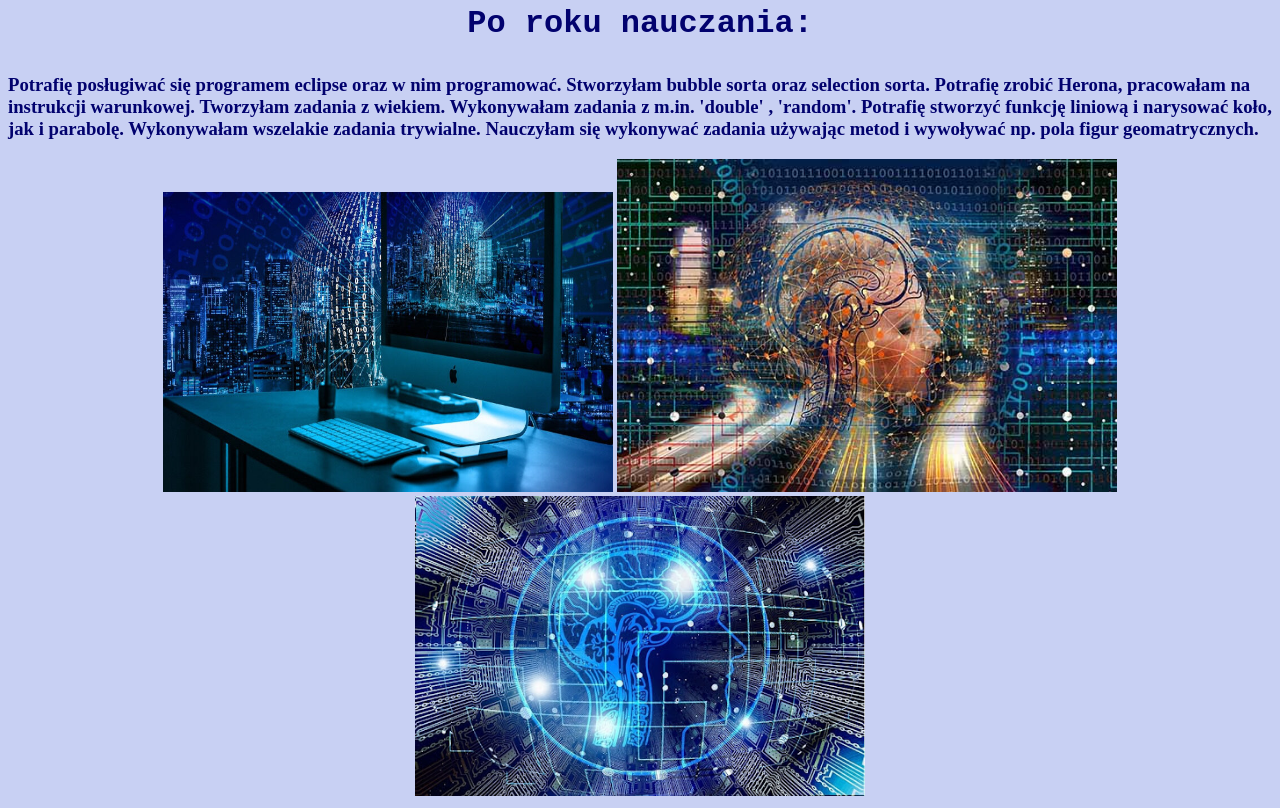
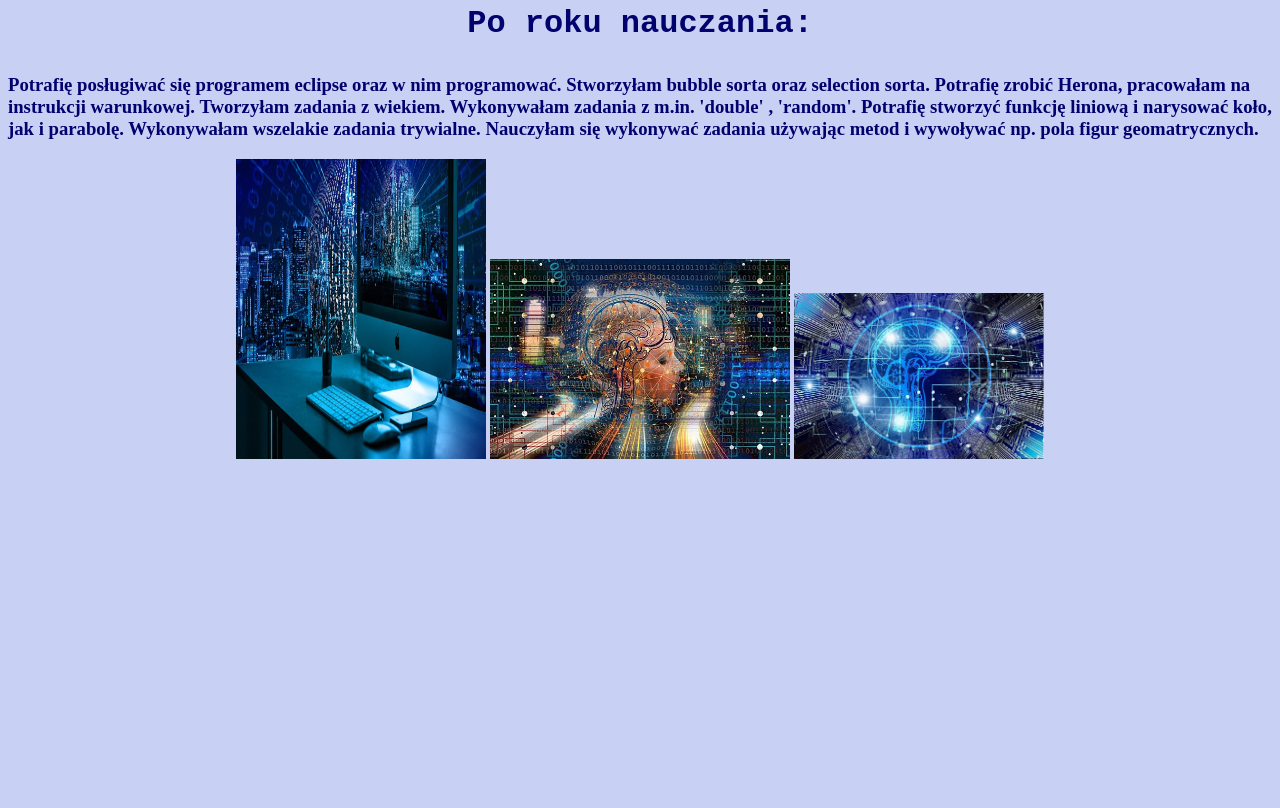
Before and after one commit to 9iskra9/9iskra9.github.io, a plain HTML site: page index.html in a window 1280 px wide. Shown: the part 747-1555 px from the top of the page. After the commit the page ends 1218 px from the top, so only its background shows below. Drawn offline with Linux system fonts and the light colour scheme.

Commit message:
Update index.html

```diff
--- a/index.html
+++ b/index.html
@@ -23,6 +23,6 @@
         <h1><p><b></b></p><center><b><FONT FACE="Courier New"> Po roku nauczania:</b></center><p></p></h1></FONT> <p></p><h3>Potrafię posługiwać się programem eclipse oraz w nim programować. Stworzyłam bubble sorta oraz selection sorta. Potrafię zrobić Herona, pracowałam na instrukcji warunkowej. Tworzyłam zadania z wiekiem. Wykonywałam zadania z m.in. 'double' , 'random'. Potrafię stworzyć funkcję liniową i narysować koło, jak i parabolę. Wykonywałam wszelakie zadania trywialne. Nauczyłam się wykonywać zadania używając metod i wywoływać np. pola figur geomatrycznych. <p></p></h3>
 
 
-       <center/> <img class="iza" src="komputerswiatelka.jpg" width="450" >
-        <img src="bigbrain.jpg" width="500">
-        <img src= "infobrain.jpg" width="450"> </center>
+       <center/> <img class="iza" src="komputerswiatelka.jpg" width="250" >
+        <img src="bigbrain.jpg" width="300">
+        <img src= "infobrain.jpg" width="250"> </center>
```
